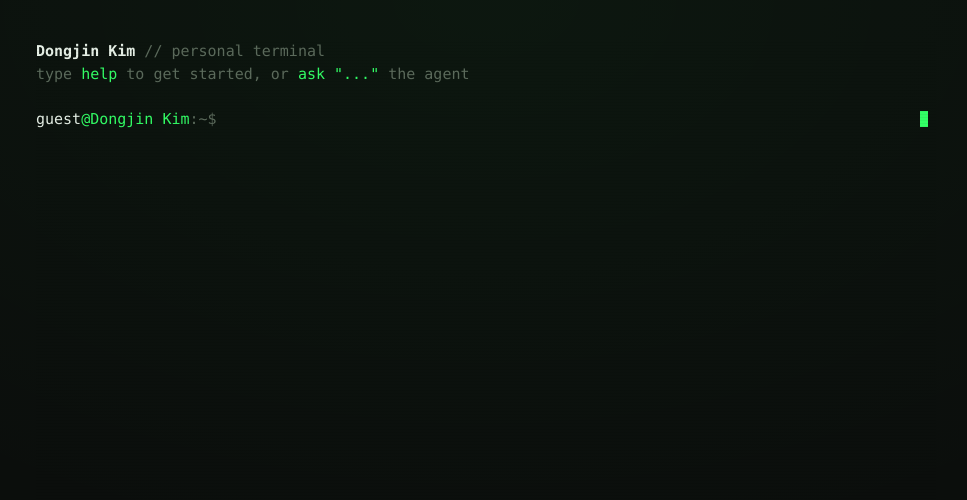
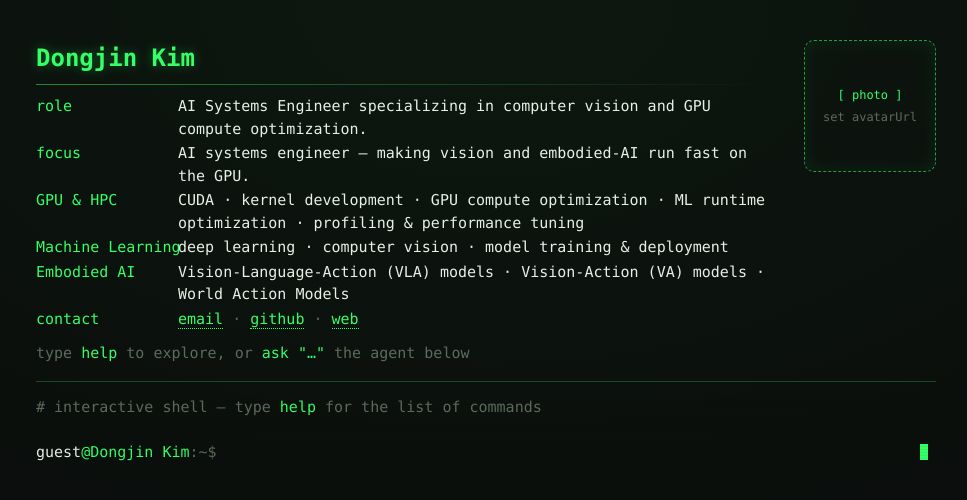
Before and after one commit to djkim9031-research/djkim9031-research.github.io, a React (Vite) app: page / in a window 1280 px wide. Shown: the top 500 px of the page, without its empty margins (154-1121 px from the left). Built offline with nearby package versions, Linux system fonts and the light colour scheme.

Commit message:
Add profile header panel with photo placeholder above terminal

```diff
--- a/src/App.tsx
+++ b/src/App.tsx
@@ -1,9 +1,13 @@
+import { Header } from "./components/Header";
 import { Terminal } from "./components/Terminal";
 
 export default function App() {
   return (
     <div className="screen">
-      <Terminal />
+      <div className="layout">
+        <Header />
+        <Terminal />
+      </div>
     </div>
   );
 }
--- /dev/null
+++ b/src/components/Header.tsx
@@ -0,0 +1,72 @@
+import { profile } from "../data/profile";
+
+function Row({ label, value }: { label: string; value: string }) {
+  return (
+    <div className="hdr-row">
+      <span className="hdr-label">{label}</span>
+      <span className="hdr-value">{value}</span>
+    </div>
+  );
+}
+
+function Contacts() {
+  const c = profile.contact;
+  const items: { text: string; href: string }[] = [];
+  if (c.email) items.push({ text: "email", href: "mailto:" + c.email });
+  if (c.github) items.push({ text: "github", href: c.github });
+  if (c.linkedin) items.push({ text: "linkedin", href: c.linkedin });
+  if (c.website) items.push({ text: "web", href: c.website });
+
+  return (
+    <div className="hdr-row">
+      <span className="hdr-label">contact</span>
+      <span className="hdr-value">
+        {items.map((it, i) => (
+          <span key={it.text}>
+            {i > 0 && <span className="tone-dim"> · </span>}
+            <a
+              className="tone-green"
+              href={it.href}
+              target={it.href.startsWith("mailto:") ? undefined : "_blank"}
+              rel="noreferrer"
+            >
+              {it.text}
+            </a>
+          </span>
+        ))}
+      </span>
+    </div>
+  );
+}
+
+export function Header() {
+  return (
+    <header className="profile-card">
+      <div className="profile-info">
+        <div className="profile-name">{profile.name}</div>
+        <div className="profile-rule" />
+        <Row label="role" value={profile.profession} />
+        <Row label="focus" value={profile.tagline} />
+        {profile.skills.map((s) => (
+          <Row key={s.group} label={s.group} value={s.items.join(" · ")} />
+        ))}
+        <Contacts />
+        <div className="profile-hint">
+          type <span className="tone-green">help</span> to explore, or{" "}
+          <span className="tone-green">ask "…"</span> the agent below
+        </div>
+      </div>
+
+      <div className="profile-avatar">
+        {profile.avatarUrl ? (
+          <img src={profile.avatarUrl} alt={profile.name} />
+        ) : (
+          <div className="avatar-placeholder">
+            <span>[ photo ]</span>
+            <span className="tone-dim">set avatarUrl</span>
+          </div>
+        )}
+      </div>
+    </header>
+  );
+}
--- a/src/components/Terminal.tsx
+++ b/src/components/Terminal.tsx
@@ -1,6 +1,6 @@
 import { useEffect, useRef, useState } from "react";
 import { runCommand, type CommandContext } from "../commands/registry";
-import { blank, dim, g, head, line, type OutputBlock } from "../output";
+import { blank, dim, g, line, type OutputBlock } from "../output";
 import { profile } from "../data/profile";
 import { Line } from "./Line";
 
@@ -12,8 +12,7 @@ interface Entry {
 }
 
 const banner: OutputBlock = [
-  line(head(profile.handle), dim(" // personal terminal")),
-  line(dim("type "), g("help"), dim(" to get started, or "), g('ask "..."'), dim(" the agent")),
+  line(dim("# interactive shell — type "), g("help"), dim(" for the list of commands")),
   blank(),
 ];
 
--- a/src/data/profile.ts
+++ b/src/data/profile.ts
@@ -38,6 +38,7 @@ export interface Profile {
   skills: SkillGroup[];
   contact: Contact;
   resumeUrl?: string;
+  avatarUrl?: string;
 }
 
 export const profile: Profile = {
@@ -113,4 +114,8 @@ export const profile: Profile = {
   },
 
   resumeUrl: "",
+
+  // Drop a photo in public/ (e.g. public/me.jpg) and set the path here, like
+  // "/me.jpg". While empty, a placeholder box is shown in the top-right.
+  avatarUrl: "",
 };
--- a/src/styles/terminal.css
+++ b/src/styles/terminal.css
@@ -7,10 +7,114 @@
     var(--bg);
 }
 
-.terminal {
+.layout {
   height: 100%;
   max-width: 900px;
   margin: 0 auto;
+  display: flex;
+  flex-direction: column;
+}
+
+/* neofetch-style profile panel shown above the terminal */
+.profile-card {
+  display: flex;
+  gap: clamp(16px, 4vw, 36px);
+  align-items: flex-start;
+  padding-bottom: 16px;
+  margin-bottom: 14px;
+  border-bottom: 1px solid rgba(51, 255, 102, 0.25);
+}
+
+.profile-info {
+  flex: 1;
+  min-width: 0;
+}
+
+.profile-name {
+  color: var(--green);
+  font-weight: 700;
+  font-size: clamp(18px, 4vw, 24px);
+  text-shadow: 0 0 12px rgba(51, 255, 102, 0.35);
+}
+
+.profile-rule {
+  height: 1px;
+  margin: 8px 0 10px;
+  background: linear-gradient(90deg, rgba(51, 255, 102, 0.5), transparent);
+}
+
+.hdr-row {
+  display: flex;
+  gap: 10px;
+  margin: 2px 0;
+}
+
+.hdr-label {
+  flex: 0 0 auto;
+  width: 132px;
+  color: var(--green);
+  white-space: nowrap;
+}
+
+.hdr-value {
+  color: var(--fg);
+  min-width: 0;
+}
+
+.profile-hint {
+  margin-top: 12px;
+  color: var(--dim);
+}
+
+.profile-avatar {
+  flex: 0 0 auto;
+}
+
+.profile-avatar img,
+.avatar-placeholder {
+  width: clamp(96px, 22vw, 132px);
+  height: clamp(96px, 22vw, 132px);
+  border-radius: 10px;
+}
+
+.profile-avatar img {
+  object-fit: cover;
+  border: 1px solid var(--green);
+  box-shadow: 0 0 18px rgba(51, 255, 102, 0.25);
+}
+
+.avatar-placeholder {
+  display: flex;
+  flex-direction: column;
+  align-items: center;
+  justify-content: center;
+  gap: 4px;
+  border: 1px dashed rgba(51, 255, 102, 0.6);
+  color: var(--green);
+  font-size: 12px;
+  text-align: center;
+  box-shadow: inset 0 0 18px rgba(51, 255, 102, 0.08);
+}
+
+@media (max-width: 560px) {
+  .profile-card {
+    flex-direction: column-reverse;
+    align-items: center;
+    text-align: center;
+  }
+  .hdr-row {
+    flex-direction: column;
+    gap: 0;
+    margin: 6px 0;
+  }
+  .hdr-label {
+    width: auto;
+  }
+}
+
+.terminal {
+  flex: 1 1 auto;
+  min-height: 0;
   cursor: text;
   overflow: hidden;
   position: relative;
```
